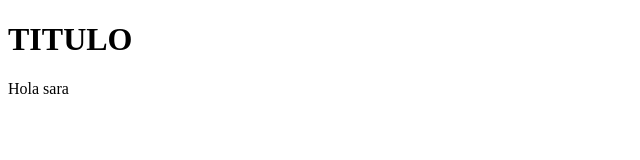
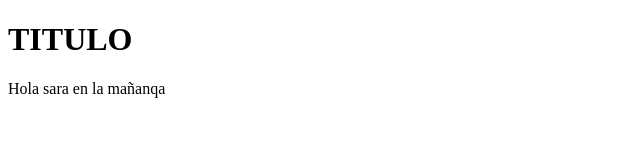
Before and after one commit to creativoabraham/prueba, a plain HTML site: page index.html in a window 1280 px wide. Shown: the whole page, without its empty margins (0-640 px from the left). Drawn offline with Linux system fonts and the light colour scheme.

Commit message:
maas cambios

```diff
--- a/index.html
+++ b/index.html
@@ -7,6 +7,6 @@
 
 <body>
 	<h1>TITULO</h1>
-	<p>Hola sara</p>
+	<p>Hola sara en la mañanqa</p>
 </body>
 </html>
```
